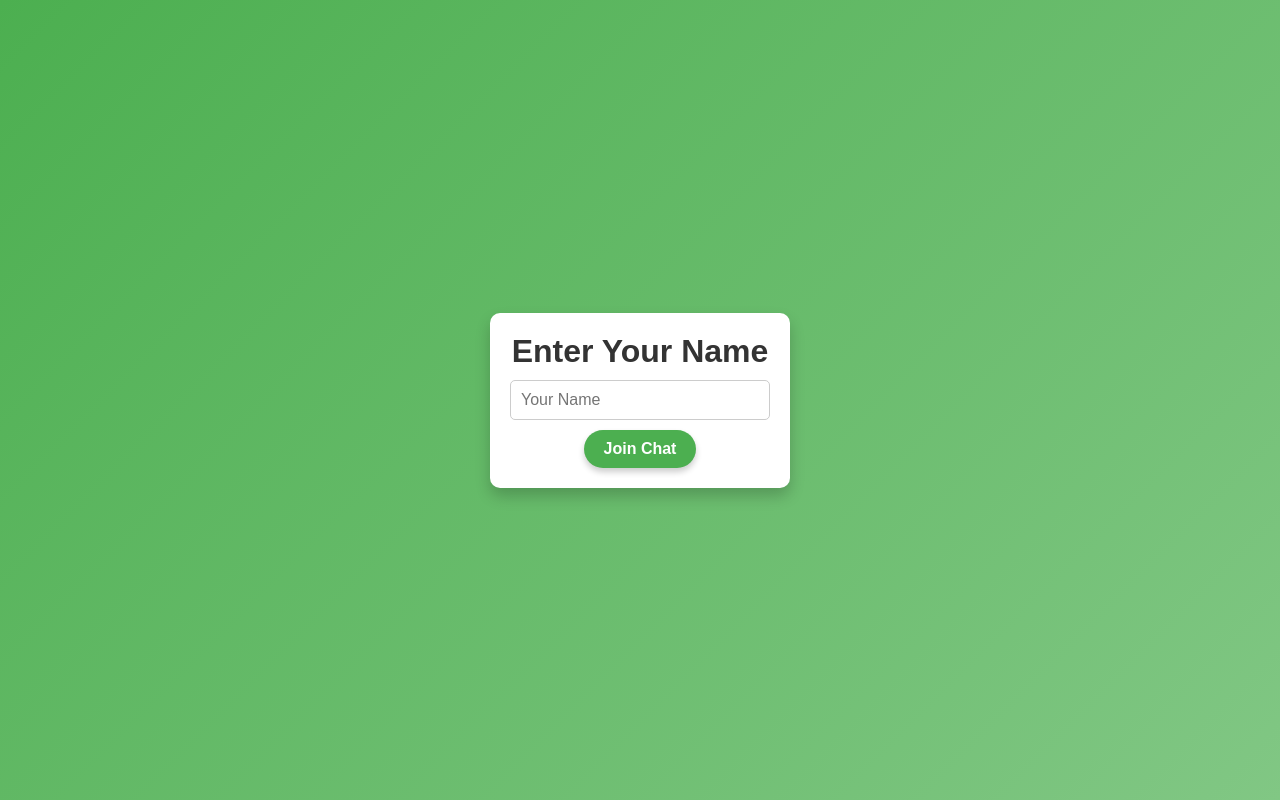
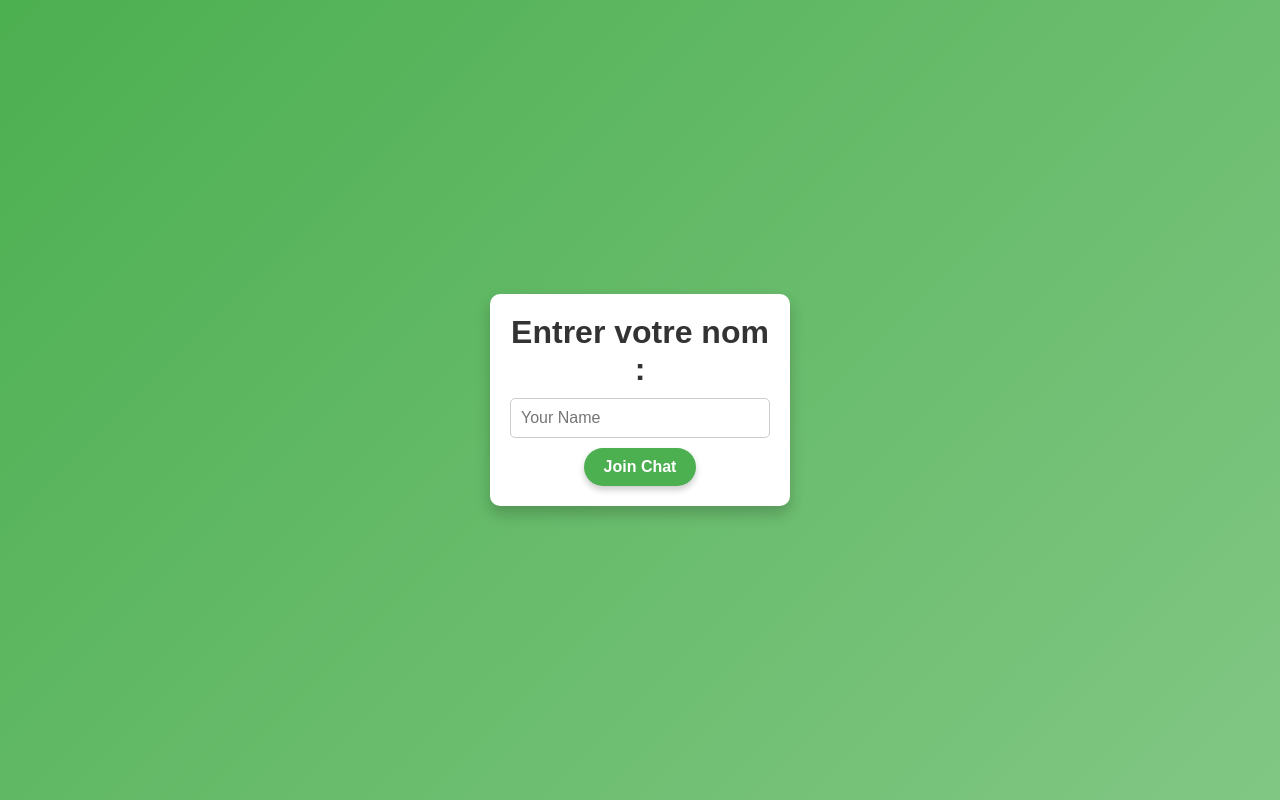
Before and after one commit to S7IRIWII/my-chat-app, a website: page public/index.html in a window 1280 px wide. Drawn offline with nearby package versions, Linux system fonts and the light colour scheme; no server answers.

Commit message:
Update index.html

```diff
--- a/public/index.html
+++ b/public/index.html
@@ -4,12 +4,12 @@
 <head>
     <meta charset="UTF-8">
     <meta name="viewport" content="width=device-width, initial-scale=1.0">
-    <title>Real-Time Chat</title>
+    <title>Application Chat</title>
     <link rel="stylesheet" href="style.css">
 </head>
 <body>
     <div id="login-screen">
-        <h1>Enter Your Name</h1>
+        <h1>Entrer votre nom : </h1>
         <input type="text" id="username" placeholder="Your Name" />
         <button id="join-btn">Join Chat</button>
     </div>
```
